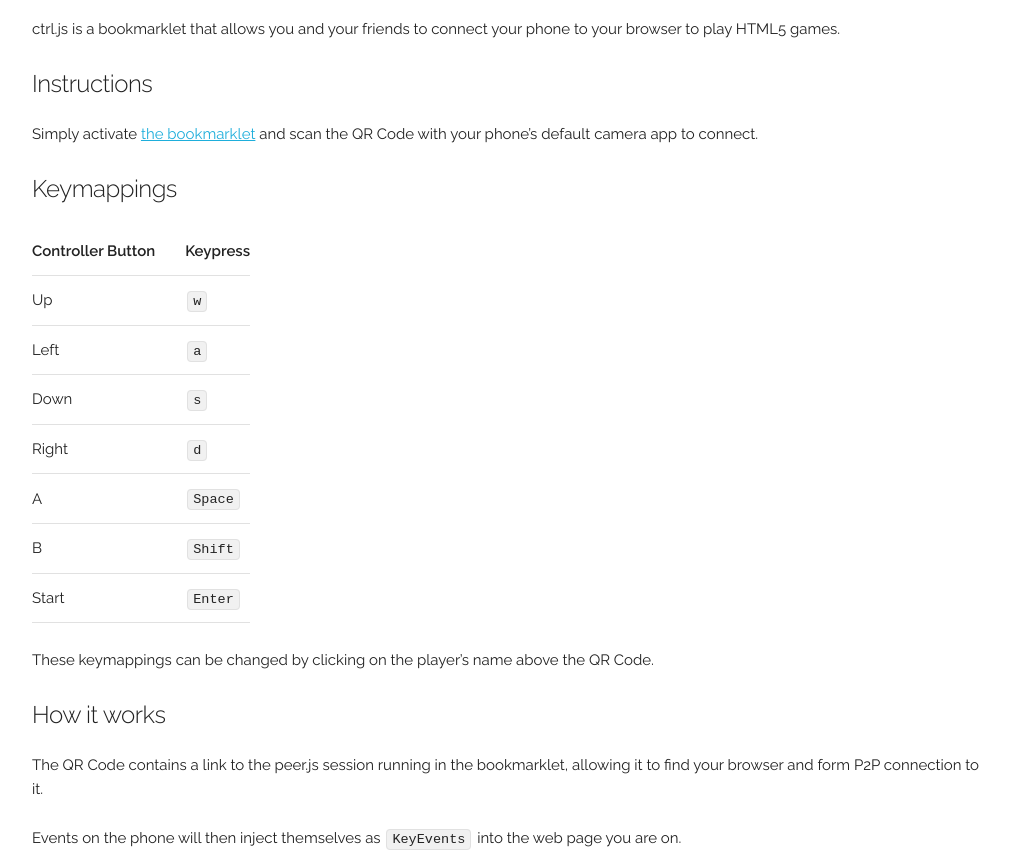
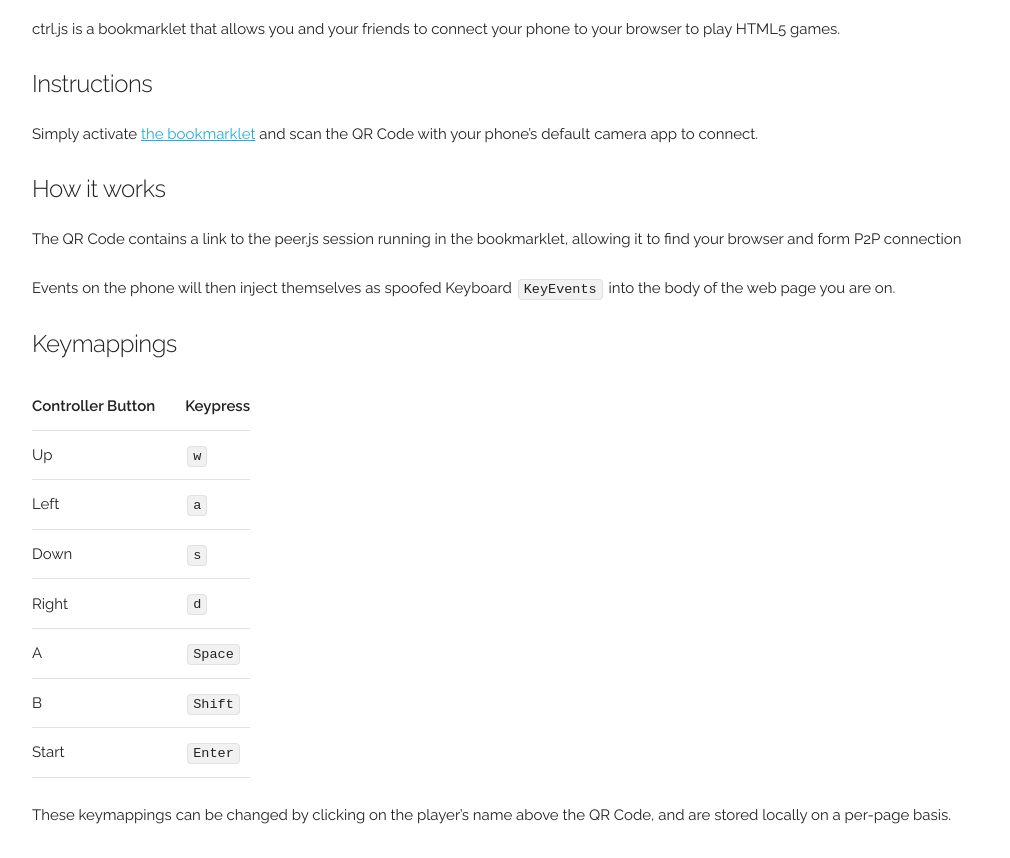
Before and after one commit to zalo/ctrl.js, a plain HTML site: page index.html in a window 1280 px wide. Shown: the part 87-945 px from the top of the page, without its empty margins (128-1138 px from the left). Drawn offline with Linux system fonts and the light colour scheme.

Commit message:
Update index.html

```diff
--- a/index.html
+++ b/index.html
@@ -45,6 +45,9 @@
           <p>ctrl.js is a bookmarklet that allows you and your friends to connect your phone to your browser to play HTML5 games.<br>
           <h5><a id="Instructions"></a>Instructions</h5>
           <p>Simply activate <a href="javascript:{var s=document.createElement('script');s.src='https://zalo.github.io/ctrl.js/bookmarklet.js',document.body.appendChild(s);};void(0);">the bookmarklet</a> and scan the QR Code with your phone’s default camera app to connect.</p>
+          <h5><a id="How_it_works"></a>How it works</h5>
+          <p>The QR Code contains a link to the peer.js session running in the bookmarklet, allowing it to find your browser and form P2P connection</p>
+          <p>Events on the phone will then inject themselves as spoofed Keyboard <code>KeyEvents</code> into the body of the web page you are on.</p>
           <h5><a id="Keymappings"></a>Keymappings</h5>
           <table class="u">
             <thead>
@@ -84,18 +87,11 @@
               </tr>
             </tbody>
           </table>
-
-          <p>These keymappings can be changed by clicking on the player’s name above the QR Code.</p>
-          <h5><a id="How_it_works"></a>How it works</h5>
-          <p>The QR Code contains a link to the peer.js session running in the bookmarklet, allowing it to find your browser and form P2P connection to it.</p>
-          <p>Events on the phone will then inject themselves as <code>KeyEvents</code> into the web page you are on.</p>
-
+          <p>These keymappings can be changed by clicking on the player’s name above the QR Code, and are stored locally on a per-page basis.</p>
           <h5><a id="Open_Source" href="https://github.com/zalo/ctrl.js"></a>Open Source</h5>
           <p><a href="https://github.com/zalo/ctrl.js">The source code to ctrl.js is available under the MIT License at Github.</a></p>
-
           <h5><a id="Credits" href=""></a>Credits</h5>
           <p>ctrl.js is based on <a href="https://peerjs.com/">peer.js</a>, <a href="https://github.com/davidshimjs/qrcodejs/">qrcode.js</a>, and <a href="https://threejs.org/">three.js</a>.</p>
-
           <h5><a id="Debug_Event_Stream"></a>Raw Events</h5>
           <pre class="code-example"><code class="code-example-body prettyprint" id="ctrlJsEvents">ctrl.js Events will appear here upon connection.</code></pre>
       </div>
```
